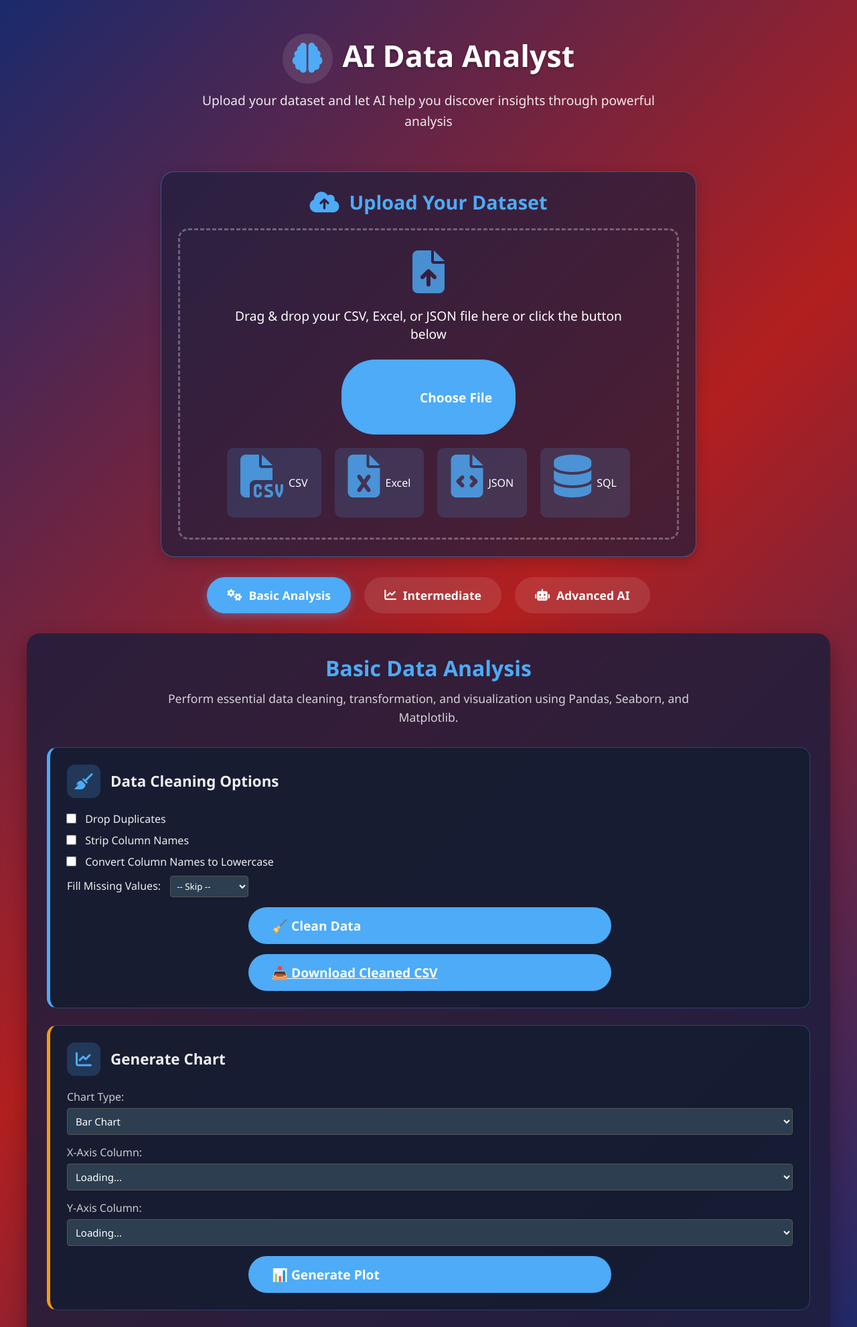
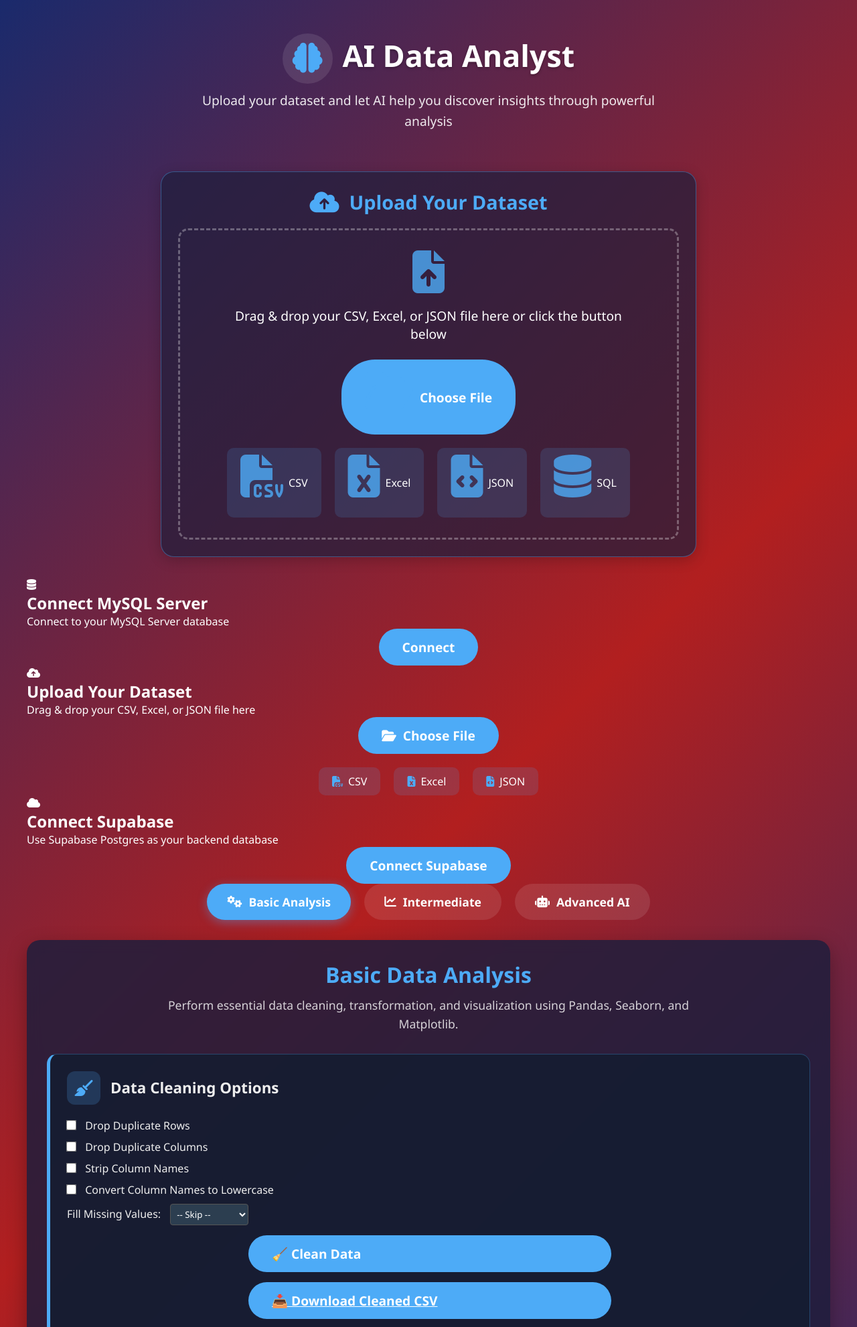
Before and after one commit to Rijul4894856/ai-data-analyst, a Flask app: page / in a window 1280 px wide. Shown: the top 1982 px of the page at 67% size. Run offline with Flask 3, Linux system fonts and the light colour scheme.

Commit message:
Update index2.html

```diff
--- a/templates/index2.html
+++ b/templates/index2.html
@@ -50,6 +50,62 @@
                 </div>
             </div>
         </div>
+
+        <!-- Upload Options Row -->
+<div class="upload-row">
+
+    <!-- Left: SQL Database -->
+    <!-- <div class="upload-box">
+        <i class="fas fa-database"></i>
+        <h2>Connect SQL Database</h2>
+        <p>Connect to your MySQL, PostgreSQL, or SQLite database</p>
+        <button class="upload-btn">Connect SQL</button>
+    </div> -->
+
+    <div class="upload-box" id="sql-box">
+        <i class="fas fa-database"></i>
+        <h2>Connect MySQL Server</h2>
+        <p>Connect to your MySQL Server database</p>
+
+        <!-- Initially hidden form -->
+        <form id="sql-connection-form" style="display: none; flex-direction: column; gap: 12px; margin-top: 15px;">
+            <input type="text" name="host" placeholder="Host (e.g. 127.0.0.1)">
+            <input type="text" name="database" placeholder="Database Name">
+            <input type="text" name="user" placeholder="Username">
+            <input type="password" name="password" placeholder="Password">
+            <button type="submit" class="upload-btn">Connect</button>
+        </form>
+
+        <!-- Button to show form -->
+        <button class="upload-btn" id="show-sql-form">Connect</button>
+    </div>
+
+
+
+
+    <!-- Center: File Upload -->
+    <div class="upload-box">
+        <i class="fas fa-cloud-upload-alt"></i>
+        <h2>Upload Your Dataset</h2>
+        <p>Drag & drop your CSV, Excel, or JSON file here</p>
+        <button class="upload-btn"><i class="fas fa-folder-open"></i> Choose File</button>
+        <div class="file-types">
+            <div class="file-type"><i class="fas fa-file-csv"></i> CSV</div>
+            <div class="file-type"><i class="fas fa-file-excel"></i> Excel</div>
+            <div class="file-type"><i class="fas fa-file-code"></i> JSON</div>
+        </div>
+    </div>
+
+    <!-- Right: Supabase -->
+    <div class="upload-box">
+        <i class="fas fa-cloud"></i>
+        <h2>Connect Supabase</h2>
+        <p>Use Supabase Postgres as your backend database</p>
+        <button class="upload-btn">Connect Supabase</button>
+    </div>
+
+</div>
+
 
         <div class="tabs">
             <button class="tab-btn active" data-tab="basic">
@@ -150,7 +206,12 @@
                 <div class="card-content">
                     <form id="cleaning-form">
                         <div class="cleaning-option">
-                            <label><input type="checkbox" name="drop_duplicates"> Drop Duplicates</label>
+                            <label><input type="checkbox" name="drop_duplicate_rows"> Drop Duplicate Rows</label>
+                            <!-- <div id="drop-duplicate-columns" style="display: none; margin-left: 20px;"></div> -->
+
+                        </div>
+                        <div class="cleaning-option">
+                            <label><input type="checkbox" name="drop_duplicate_columns"> Drop Duplicate Columns</label>
                         </div>
                         <div class="cleaning-option">
                             <label><input type="checkbox" name="strip_column_names"> Strip Column Names</label>
```
